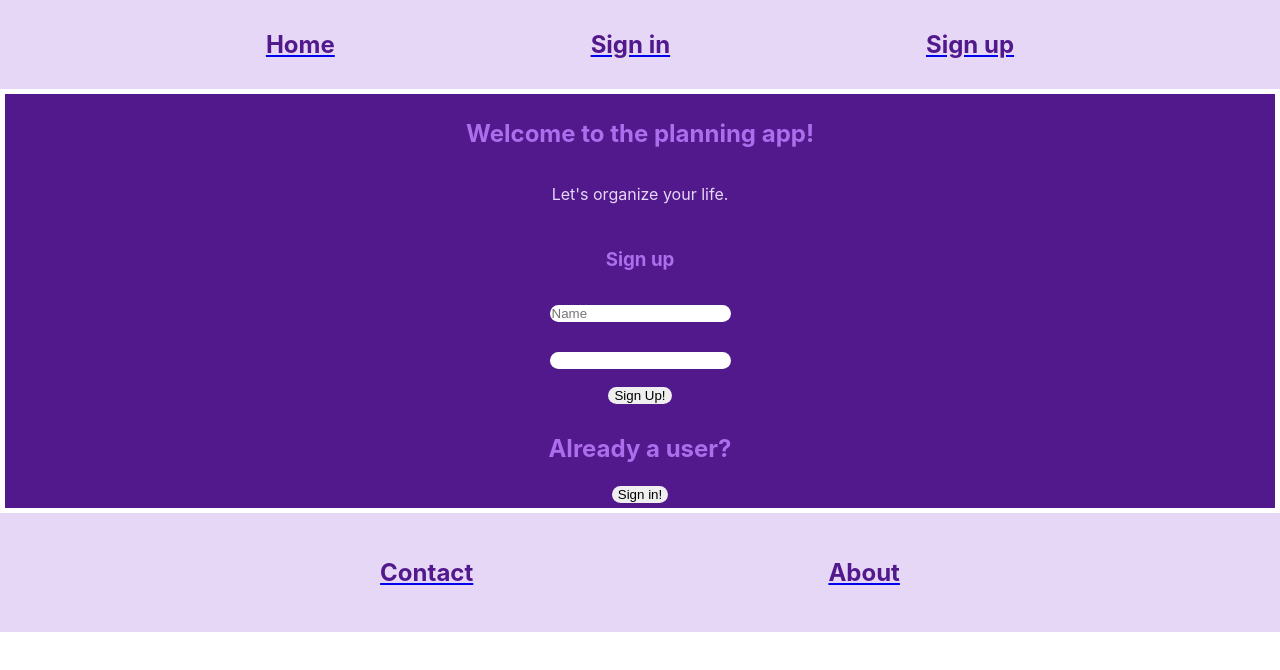
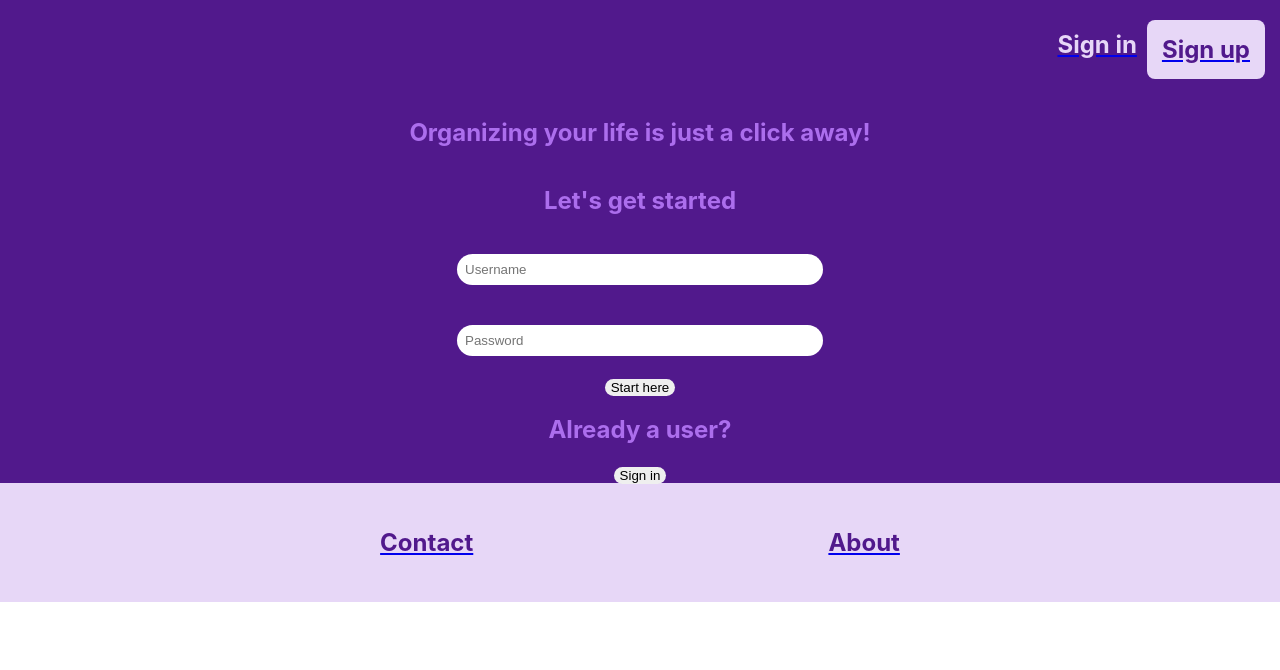
Before and after one commit to aagneshansson/Agnes-app-frontend, a React (Create React App) app: page / in a window 1280 px wide. Shown: the top 670 px of the page. Built offline with nearby package versions, Linux system fonts and the light colour scheme.

Commit message:
Changed navbar

```diff
--- a/src/Components/Header.js
+++ b/src/Components/Header.js
@@ -6,14 +6,25 @@ import { useSelector } from 'react-redux';
 
 const Nav = styled.nav`
 display: flex;
-justify-content: space-evenly;
-text-decoration: none;
-padding: 10px;
-background-color: #E7D7F7;
+justify-content: flex-end;
+position: relative;
+background: #51198C;
 `;
 
-const H2 = styled.h2`
+const H2dark = styled.h2`
 color: #51198C;
+text-decoration: none;
+background-color: #E7D7F7;
+padding: 15px;
+border-radius: 8px;
+margin-right: 15px;
+
+`;
+
+const H2light = styled.h2`
+color: #E7D7F7;
+padding: 10px;
+border-radius: 12px;
 text-decoration: none;
 `;
 
@@ -26,22 +37,18 @@ export const Header = () => {
             {accessToken && (
                 <>
                     <Link to="/logout">
-                    <H2>Log out</H2>
+                    <H2dark>Log out</H2dark>
                     </Link>
                 </>
             )}
             {!accessToken && (
                 <>
-             <Link to="/">
-                <H2>Home</H2>
-            </Link>
-
             <Link to="/signin">
-                <H2>Sign in</H2>
+                <H2light>Sign in</H2light>
             </Link>
 
             <Link to="/signup">
-                <H2>Sign up</H2>
+                <H2dark>Sign up</H2dark>
             </Link>
             </>
               )}
--- a/src/Components/Homepage.js
+++ b/src/Components/Homepage.js
@@ -1,7 +1,7 @@
 import React from 'react';
 import { useSelector } from 'react-redux';
 import { Link } from 'react-router-dom'
-import { Mainwrapper, Heading, Button, P } from '../Styling/Globalstyling';
+import { Mainwrapper, Heading, Button, H2 } from '../Styling/Globalstyling';
 import { Signup } from './Signup.js';
 import { Profile } from './Profile.js'
 
@@ -17,14 +17,13 @@ export const Homepage = () => {
   return (
     <Mainwrapper>
       <Heading>
-        Welcome to the planning app!
+        Organizing your life is just a click away!
       </Heading>
-      <P>Let's organize your life.</P>
 
       <Signup />
-      <Heading>Already a user?</Heading>
+      <H2>Already a user?</H2>
       <Link to="/signin">
-        <Button>Sign in!</Button>
+        <Button>Sign in</Button>
       </Link>
 
       </Mainwrapper>
--- a/src/Components/Logout.js
+++ b/src/Components/Logout.js
@@ -16,7 +16,7 @@ export const Logout = () => {
     return (
         <Mainwrapper>
         <P>Everything comes to an end... Click the button to logout!</P>
-        <Button onClick={handleLogout}>Log out!</Button>
+        <Button onClick={handleLogout}>Log out</Button>
         </Mainwrapper>
     )
 }
--- a/src/Components/Memberprojectlist.js
+++ b/src/Components/Memberprojectlist.js
@@ -32,6 +32,8 @@ export const Memberprojectlist = () => {
           <Projectwrapper key={project._id}>
             <Heading>
               {project.projectname}
+              {console.log(project)}
+              {project.userId.name}
             </Heading>
           </Projectwrapper>
         )
--- a/src/Components/Profile.js
+++ b/src/Components/Profile.js
@@ -31,7 +31,6 @@ export const Profile = () => {
             </Column>
 
             </ProfileWrapper>
-            <Logout />
         </Mainwrapper>
     )
 }
--- a/src/Components/Project.js
+++ b/src/Components/Project.js
@@ -2,7 +2,7 @@ import React, { useEffect, useState } from 'react'
 //import Autocomplete from 'react-autocomplete';
 import { useDispatch, useSelector } from 'react-redux';
 import { user } from '../reducers/user.js'
-import { Mainwrapper, Heading, Form, Button, Label, Input } from '../Styling/Globalstyling';
+import { Mainwrapper, Heading, Form, Button, Label, Projectinput } from '../Styling/Globalstyling';
 const ADDPROJECT_URL = 'http://localhost:8080/project';
 const GETUSERS_URL = 'http://localhost:8080/allusers';
 
@@ -44,23 +44,28 @@ export const Addproject = () => {
             (member) => member.name === chosenUser
           );
 
-            //KARINS NEW FETCH
-            fetch(ADDPROJECT_URL, {
+
+          if (chosenUser === undefined) {
+            fetch(ADDPROJECT_URL, { method: 'POST', body: JSON.stringify({ projectname }), headers: { Authorization: accessToken, 'Content-Type': 'application/json',},
+
+                  })} else
+                  {fetch(ADDPROJECT_URL, {
                     method: 'POST',
                     body: JSON.stringify({
                       projectname,
-                  memberId: selectedMember[0].memberId,
+                      memberId: selectedMember[0].memberId
                     }),
                     // Include the accessToken to get the protected endpoint
                     headers: {
                       Authorization: accessToken,
                       'Content-Type': 'application/json',
-                },
-              })
-            // KARINS FETCH WHICH WORK
+                    }, })
             // fetch(ADDPROJECT_URL, {
             //     method: 'POST',
-            //     body: JSON.stringify({ projectname, memberId: chosenUser }),
+            //     body: JSON.stringify({
+            //       projectname,
+            //       memberId: selectedMember[0].memberId,
+            //     }),
             //     // Include the accessToken to get the protected endpoint
             //     headers: {
             //       Authorization: accessToken,
@@ -80,13 +85,14 @@ export const Addproject = () => {
                 dispatch(user.actions.setErrorMessage({ errorMessage: err }));
             })
     }
+}
 
     return (
         <Mainwrapper>
             <Form>
                 <Heading>Add project</Heading>
                 <Label>
-                    <Input
+                    <Projectinput
                     required
                     placeholder="Project name"
                     type="text"
@@ -99,7 +105,7 @@ export const Addproject = () => {
                 <Heading>Add member to your project</Heading>
 
                     <Label>
-                    <Input
+                    <Projectinput
                     type="text"
                     placeholder="Who would you like to collaborate with?"
                     value={chosenUser}
--- a/src/Components/Signup.js
+++ b/src/Components/Signup.js
@@ -1,7 +1,7 @@
 import React, { useState } from 'react'
 import { useDispatch } from 'react-redux';
 import { signupfetch } from '../reducers/fetch';
-import { Mainwrapper, Button, Heading, Form, Label, Input } from '../Styling/Globalstyling';
+import { Mainwrapper, Button, H2, Form, Label, Input } from '../Styling/Globalstyling';
 
 export const Signup = () => {
     const dispatch = useDispatch();
@@ -18,11 +18,11 @@ export const Signup = () => {
     return (
         <Mainwrapper>
             <Form>
-            <Heading>Sign up</Heading>
+            <H2>Let's get started</H2>
             <Label>
                 <Input
                 required
-                placeholder="Name"
+                placeholder="Username"
                 type="text"
                 value={name}
                 onChange={event => setName(event.target.value)}
@@ -33,13 +33,14 @@ export const Signup = () => {
             <Label>
                 <Input
                 required
+                placeholder="Password"
                 minLength="5"
                 type="password"
                 value={password}
                 onChange={event => setPassword(event.target.value)}
                 />
             </Label>
-            <Button type="submit" onClick={handleSignup}>Sign Up!</Button>
+            <Button type="submit" onClick={handleSignup}>Start here</Button>
             </Form>
         </Mainwrapper>
 )
--- a/src/Styling/Globalstyling.js
+++ b/src/Styling/Globalstyling.js
@@ -6,9 +6,8 @@ display: flex;
 flex-direction: column;
 align-items: center;
 justify-content: center;
-margin: 5px;
-padding: 5px;
 text-align: center;
+margin: -1px;
 `;
 
 export const Label = styled.label`
@@ -24,6 +23,10 @@ export const Heading = styled.h1`
 color: #AC6EED;
 `;
 
+export const H2 = styled.h2`
+color: #AC6EED;
+`;
+
 export const P = styled.p`
 color: #E7D7F7;
 `;
@@ -31,6 +34,33 @@ color: #E7D7F7;
 export const Input = styled.input`
 border: none;
 border-radius: 25px;
+display: flex
+flex-direction: column;
+align-items: center;
+width: 100px;
+margin: 5px;
+padding: 8px;
+border-radius: 25px;
+
+    @media (min-width: 667px){
+        width: 350px;
+    }
+`;
+
+export const Projectinput = styled.input`
+border: none;
+border-radius: 25px;
+display: flex
+flex-direction: column;
+align-items: center;
+width: 100px;
+margin: 5px;
+padding: 8px;
+border-radius: 25px;
+
+    @media (min-width: 667px){
+
+    }
 `;
 
 export const Button = styled.button`
@@ -41,10 +71,6 @@ cursor: pointer;
 
 export const FileIMG = styled.img`
 max-width: 15px;`;
-
-// export const Italic = styled.p`
-// font-style: italic;
-// `;
 
 export const Projectwrapper = styled.div`
 padding: 10px;
```
Also changed, not shown: src/Components/Projectlist.js (+2 -52 lines). Lines whose indentation alone changed are shown as unchanged.
